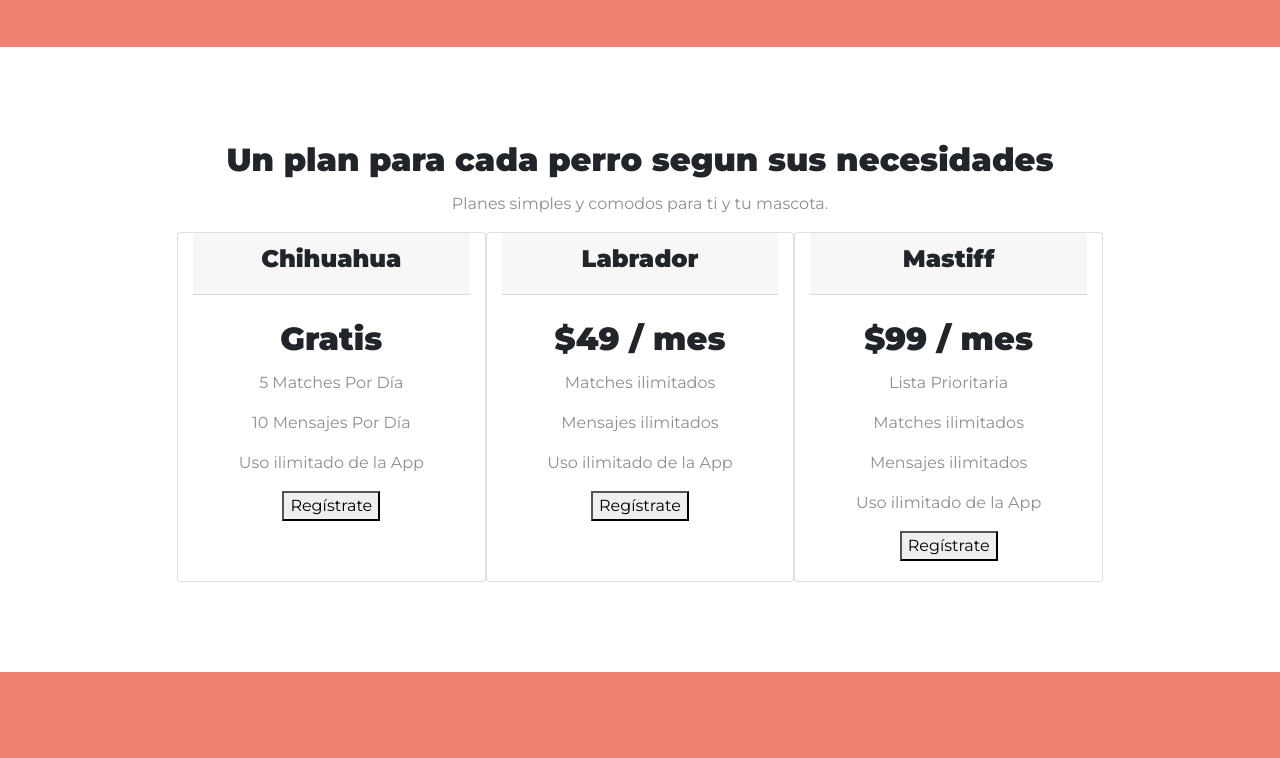
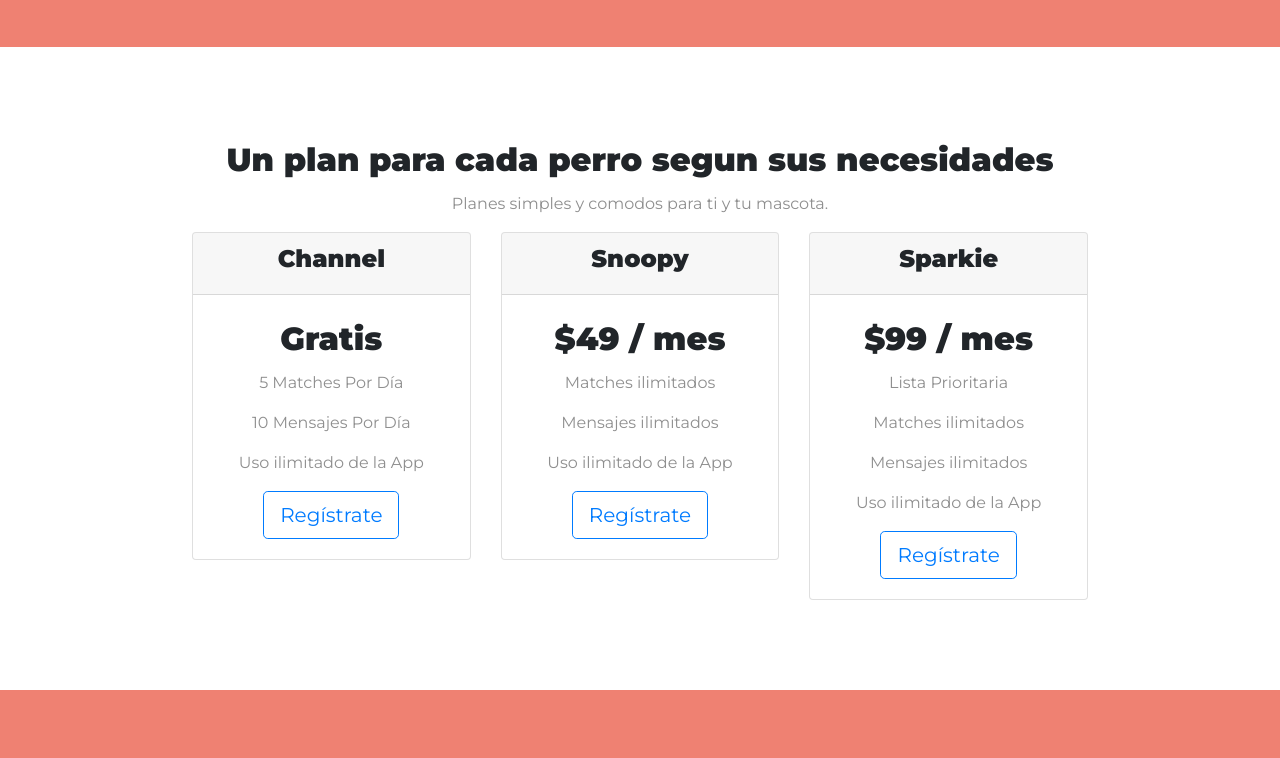
Before and after one commit to jhonhoga/Tindog, a plain HTML site: page index.html in a window 1280 px wide. Shown: the part 1634-2392 px from the top of the page. Drawn offline with nearby package versions, Linux system fonts and the light colour scheme.

Commit message:
Update index.html

```diff
--- a/index.html
+++ b/index.html
@@ -93,17 +93,17 @@
     <div id="testimonial-carousel" class="carousel slide" data-ride="false">
       <div class="carousel-inner">
         <div class="carousel-item active">
-          <h2 class="testimonial-text">Me la pasaba callejeando y buscando mi media naranja por doquier, con tindog ya es cosa del pasado.</h2>
+          <h2 class="testimonial-text">"Me la pasaba callejeando y buscando mi media naranja por doquier, con tindog ya es cosa del pasado."</h2>
           <img class="testimonial-img" src="images/dog-img.jpg" alt="dog-profile">
           <em>Barranquilla, Atlántico</em>
         </div>
         <div class="carousel-item">
-          <h2 class="testimonial-text">Mi perro encontro su media naranja en tindog. Recomendada.</h2>
+          <h2 class="testimonial-text">"Mi perro encontro su media naranja en tindog. Recomendada."</h2>
           <img class="testimonial-img" src="images/lady-img.jpg" alt="lady-profile">
           <em>Cartagena, Bolívar</em>
         </div>
         <div class="carousel-item">
-          <h2 class="testimonial-text">No necesito olfatear otras perritas. Encontré la mas hermosa en Tindog. Woof.</h2>
+          <h2 class="testimonial-text">"No necesito olfatear otras perritas. Encontré la mas hermosa en Tindog. Woof."</h2>
           <img class="testimonial-img" src="images/dog-img.jpg" alt="dog-profile">
           <em>Snoopy, Turbaco</em>
         </div>
@@ -138,35 +138,42 @@
 
     <h2>Un plan para cada perro segun sus necesidades</h2>
     <p>Planes simples y comodos para ti y tu mascota.</p>
+
     <div class="row">
-
-      <div class="card col-lg-4">
+      <div class="col-lg-4 col-md-6 pt-lg-0 pt-sm-3">
+        <div class="card">
           <div class="card-header">
-          <h3>Chihuahua</h3>
+            <h3>Channel</h3>
           </div>
-        <div class="card-body">
+          <div class="card-body cardsfee">
             <h2>Gratis</h2>
             <p>5 Matches Por Día</p>
             <p>10 Mensajes Por Día</p>
             <p>Uso ilimitado de la App</p>
-          <button class="sign-button" type="button">Regístrate</button>
+            <button type="button" class="btn btn-outline-primary btn-lg sign-button">Regístrate</button>
           </div>
         </div>
-      <div class="card col-lg-4">
+      </div>
+
+      <div class="col-lg-4 col-md-6 pt-lg-0 pt-sm-3">
+        <div class="card">
           <div class="card-header">
-          <h3>Labrador</h3>
+            <h3>Snoopy</h3>
           </div>
-        <div class="card-body">
+          <div class="card-body cardsfee">
             <h2>$49 / mes</h2>
             <p>Matches ilimitados</p>
             <p>Mensajes ilimitados</p>
             <p>Uso ilimitado de la App</p>
-          <button class="sign-button" type="button">Regístrate</button>
+            <button type="button" class="btn btn-outline-primary btn-lg sign-button">Regístrate</button>
           </div>
         </div>
-      <div class="card col-lg-4">
+      </div>
+
+      <div class="col-lg-4 pt-lg-0 pt-md-3 pt-sm-3">
+        <div class="card">
           <div class="card-header">
-          <h3>Mastiff</h3>
+            <h3>Sparkie</h3>
           </div>
           <div class="card-body">
             <h2>$99 / mes</h2>
@@ -174,9 +181,12 @@
             <p>Matches ilimitados</p>
             <p>Mensajes ilimitados</p>
             <p>Uso ilimitado de la App</p>
-          <button class="sign-button" type="button">Regístrate</button>
+            <!-- <button class="sign-button" type="button">Regístrate</button> -->
+            <button type="button" class="btn btn-outline-primary btn-lg">Regístrate</button>
           </div>
         </div>
+      </div>
+
     </div>
   </section>
 
```
Lines whose indentation alone changed are shown as unchanged.
